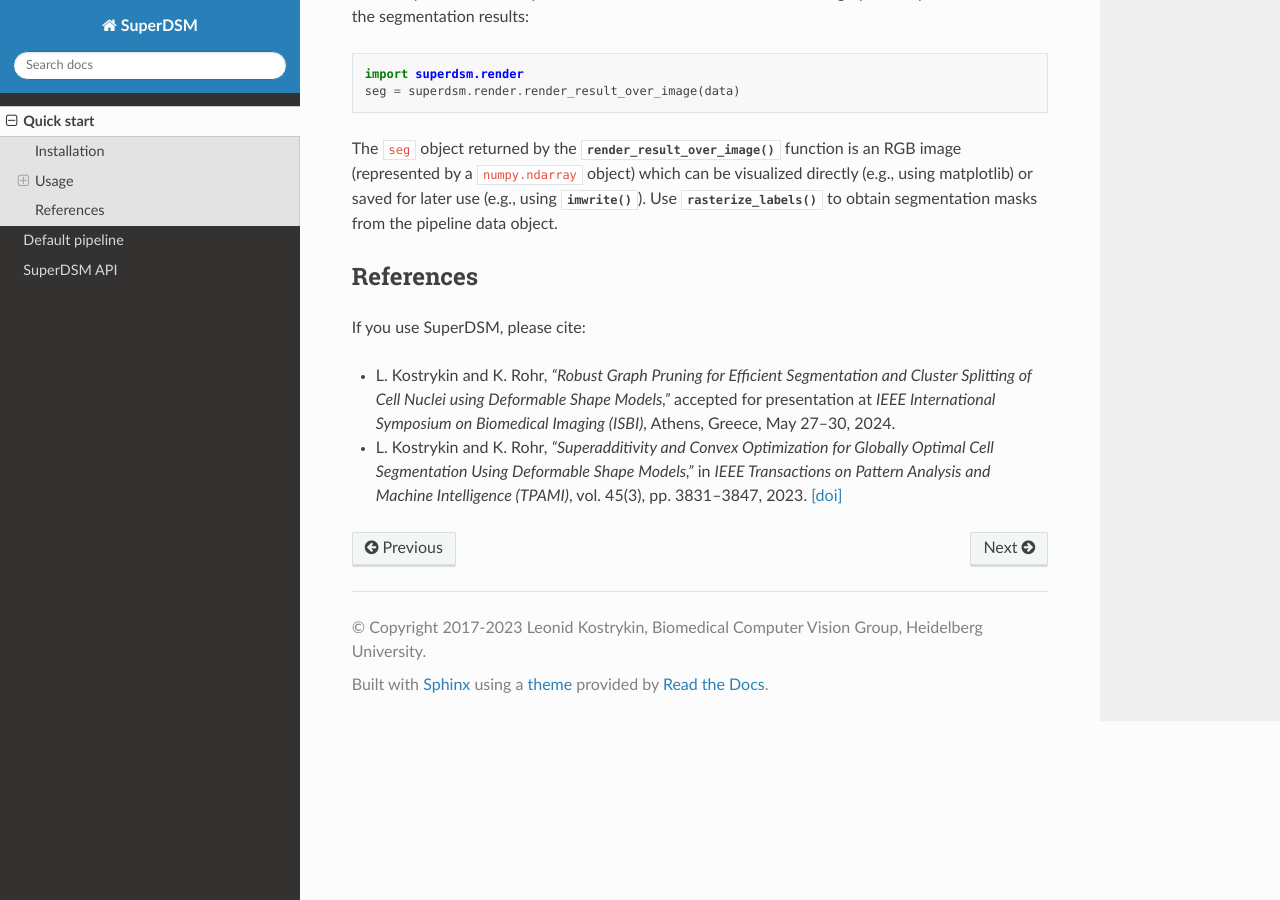
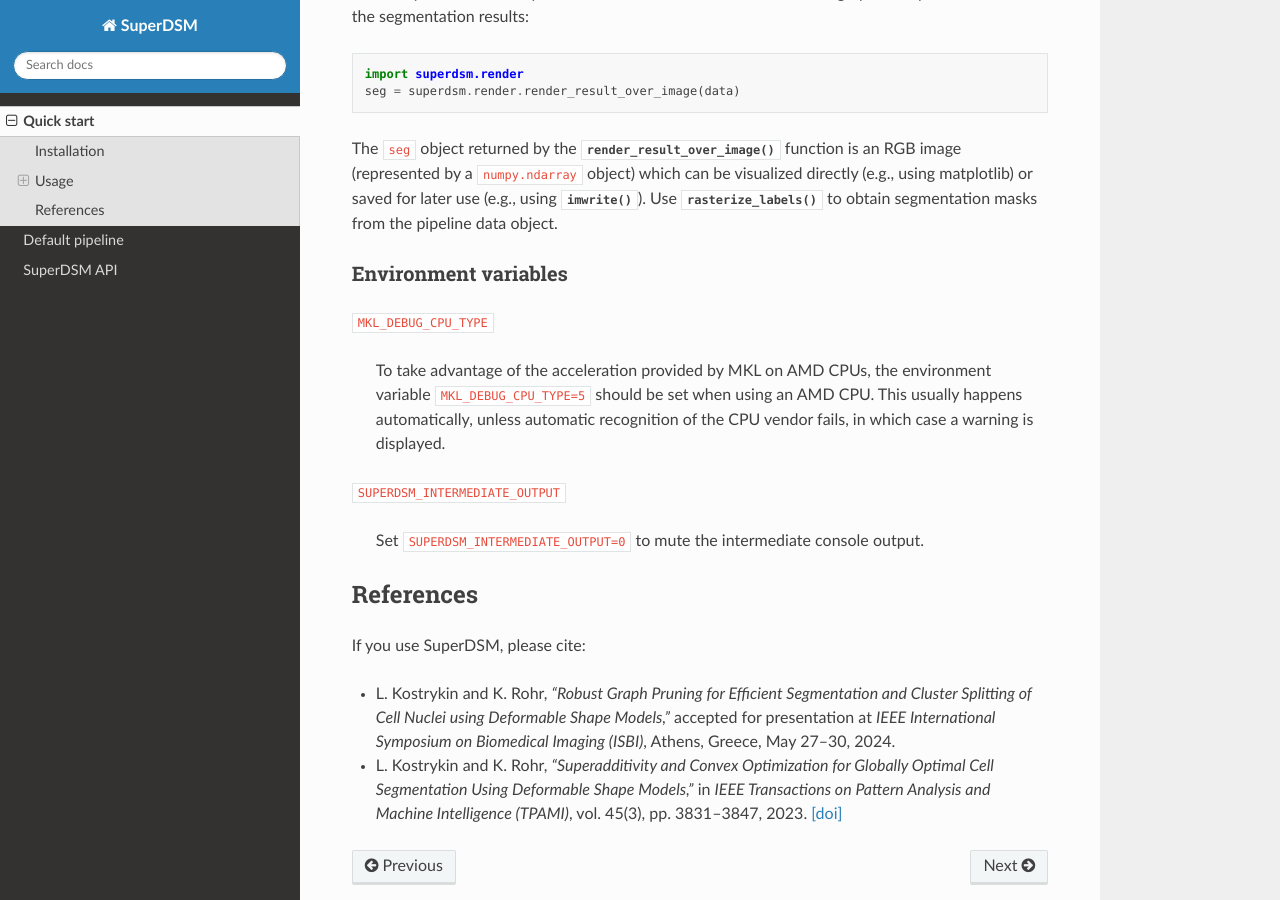
Before and after one commit to BMCV/SuperDSM, a Sphinx documentation site: the page built from docs/source/usage.rst, in a window 1280 px wide and 900 px high, scrolled down 1349 px. Built offline with Sphinx 7.4.7 and the Read the Docs theme 2.0.0, drawn with Linux system fonts in a browser that asks for light colours.

Commit message:
Add ``Environment variables`` section to usage.rst

```diff
--- a/docs/source/usage.rst
+++ b/docs/source/usage.rst
@@ -68,6 +68,19 @@
 
 The ``seg`` object returned by the :py:meth:`~superdsm.render.render_result_over_image` function is an RGB image (represented by a ``numpy.ndarray`` object) which can be visualized directly (e.g., using matplotlib) or saved for later use (e.g., using :py:meth:`~superdsm.io.imwrite`). Use :py:meth:`~superdsm.render.rasterize_labels` to obtain segmentation masks from the pipeline data object.
 
+.. _env_variables:
+
+Environment variables
+*********************
+
+``MKL_DEBUG_CPU_TYPE``
+
+    To take advantage of the acceleration provided by MKL on AMD CPUs, the environment variable ``MKL_DEBUG_CPU_TYPE=5`` should be set when using an AMD CPU. This usually happens automatically, unless automatic recognition of the CPU vendor fails, in which case a warning is displayed.
+
+``SUPERDSM_INTERMEDIATE_OUTPUT``
+
+   Set ``SUPERDSM_INTERMEDIATE_OUTPUT=0`` to mute the intermediate console output.
+
 .. _references:
 
 References
```
